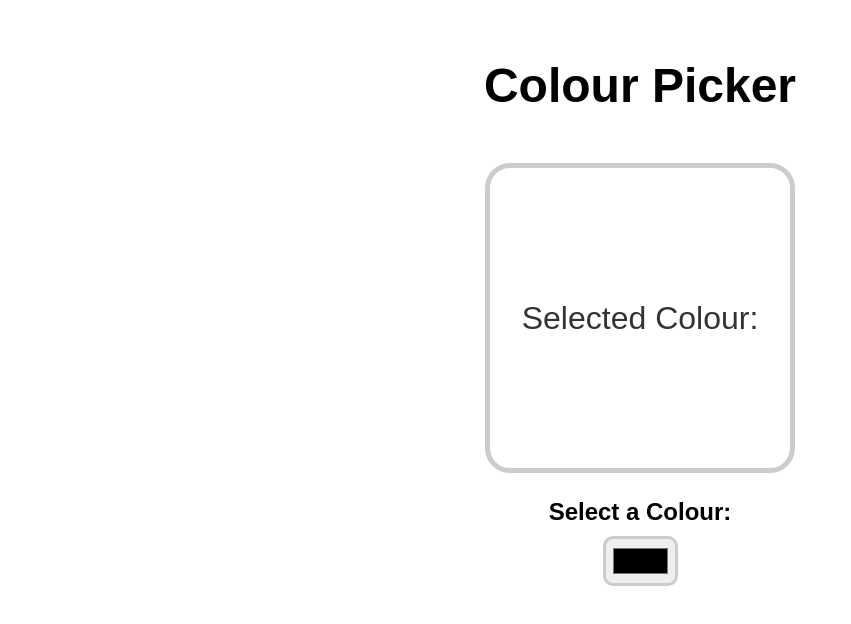
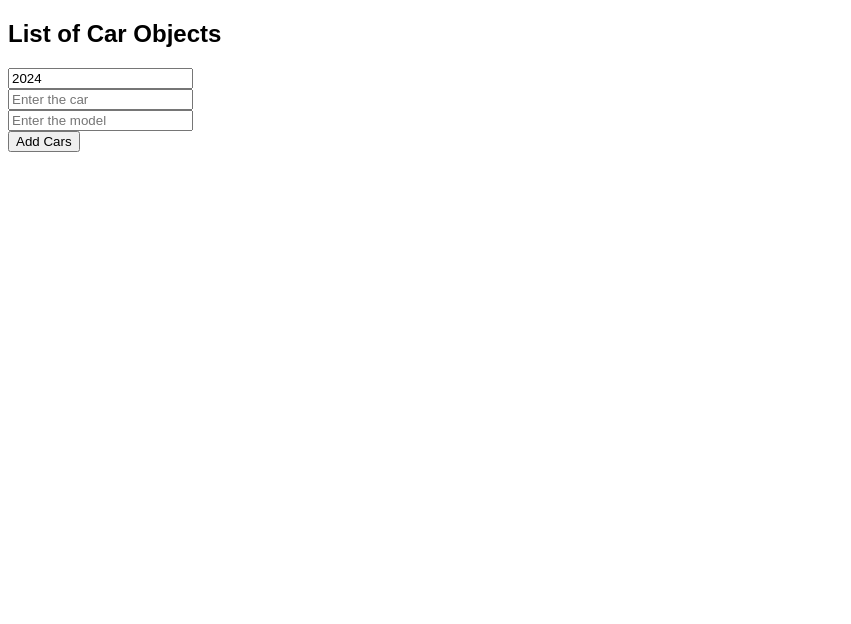
Before and after one commit to Sujithra-dhayalan/React-Notes, a React (Create React App) app: page / in a window 1280 px wide. Shown: the top 624 px of the page, without its empty margins (0-851 px from the left). Built offline with nearby package versions, Linux system fonts and the light colour scheme.

Commit message:
objects and spread operator

```diff
--- a/src/App.js
+++ b/src/App.js
@@ -1,16 +1,13 @@
 
-import Colours from "./components/Colours";
 import './App.css';
-
+import MyComponent from './components/MyComponent';
 
 
 function App() {
   return (
     <>
-      <Colours />
-
+      <MyComponent />
     </>
   )
-
 }
 export default App;
--- /dev/null
+++ b/src/components/MyComponent.jsx
@@ -0,0 +1,57 @@
+import { useState } from "react"
+
+function MyComponent() {
+    const [cars, setCars] = useState([]);
+
+    const [year, setYear] = useState(new Date().getFullYear())
+    const [make, setMake] = useState("")
+    const [model, setModel] = useState("")
+
+    function handleAdd() {
+        const newCar = { year: year, make: make, model: model }
+        setCars(prevCars => [...prevCars, newCar])
+
+        setYear(new Date().getFullYear())
+        setMake("")
+        setModel("")
+    }
+
+    function handleRemove(index) {
+        setCars(prevCars => prevCars.filter((_, i) => i !== index))
+
+    }
+
+    function handleYear(e) {
+        setYear(e.target.value)
+    }
+
+    function handleMake(e) {
+        setMake(e.target.value)
+    }
+
+    function handleModel(e) {
+        setModel(e.target.value)
+    }
+
+    return (
+        <div>
+            <h2>List of Car Objects</h2>
+            <ul>
+                {cars.map((car, index) =>
+                    <li key={index} onClick={() => handleRemove(index)} style={{ cursor: "pointer" }}>
+                        {car.year} {car.make} {car.model}
+                    </li>)}
+
+            </ul>
+
+            <input type="number" value={year} onChange={handleYear} /><br />
+            <input type="text" value={make} onChange={handleMake} placeholder="Enter the car" /><br />
+            <input type="text" value={model} onChange={handleModel} placeholder="Enter the model" /><br />
+            <button onClick={handleAdd}>Add Cars</button>
+        </div>
+    )
+
+
+}
+
+export default MyComponent
```
Also changed, not shown: src/components/Obj.jsx (added, +29 -0 lines), src/components/Students.jsx (+29 -29 lines), src/components/Update.jsx (added, +34 -0 lines).
